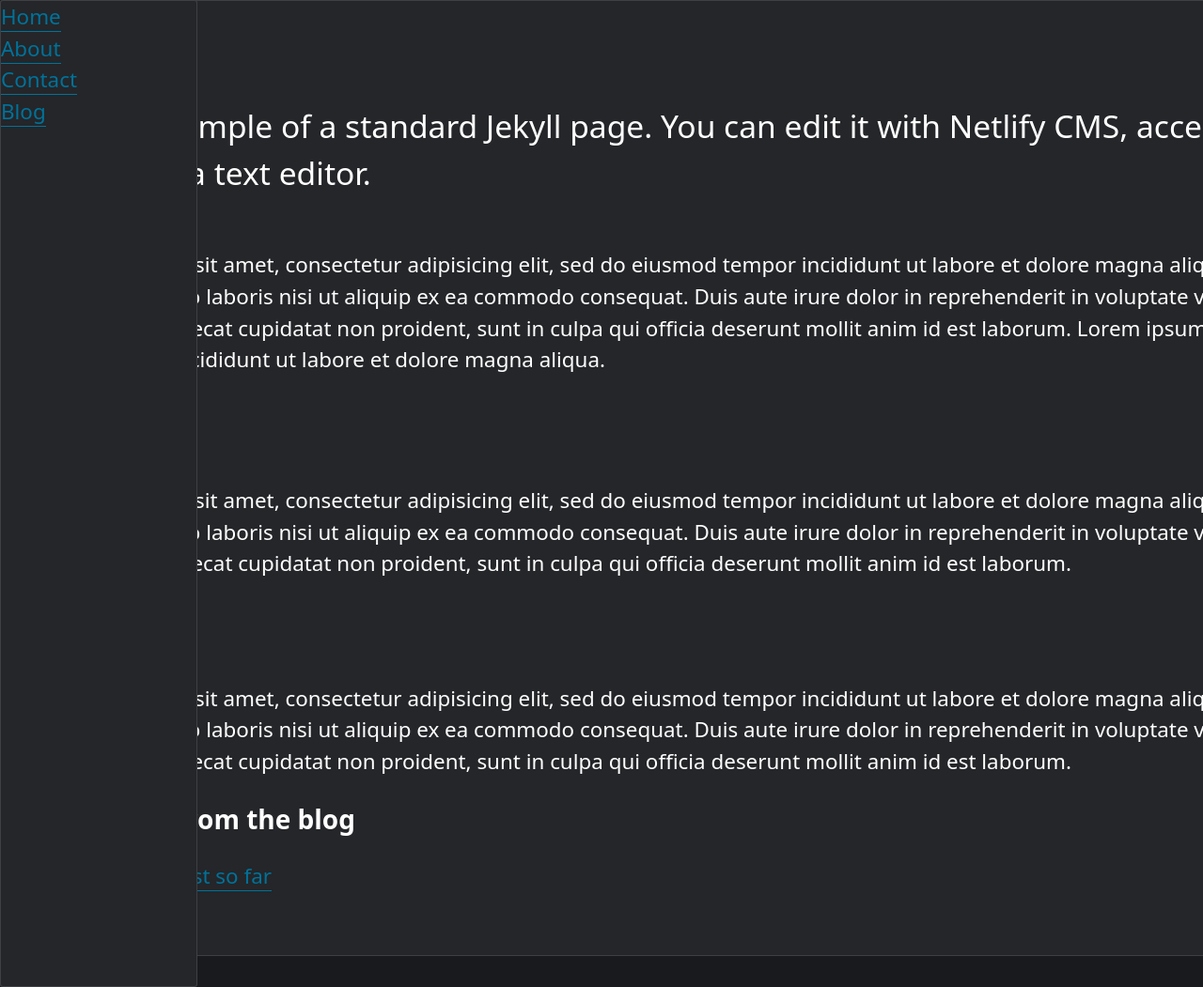
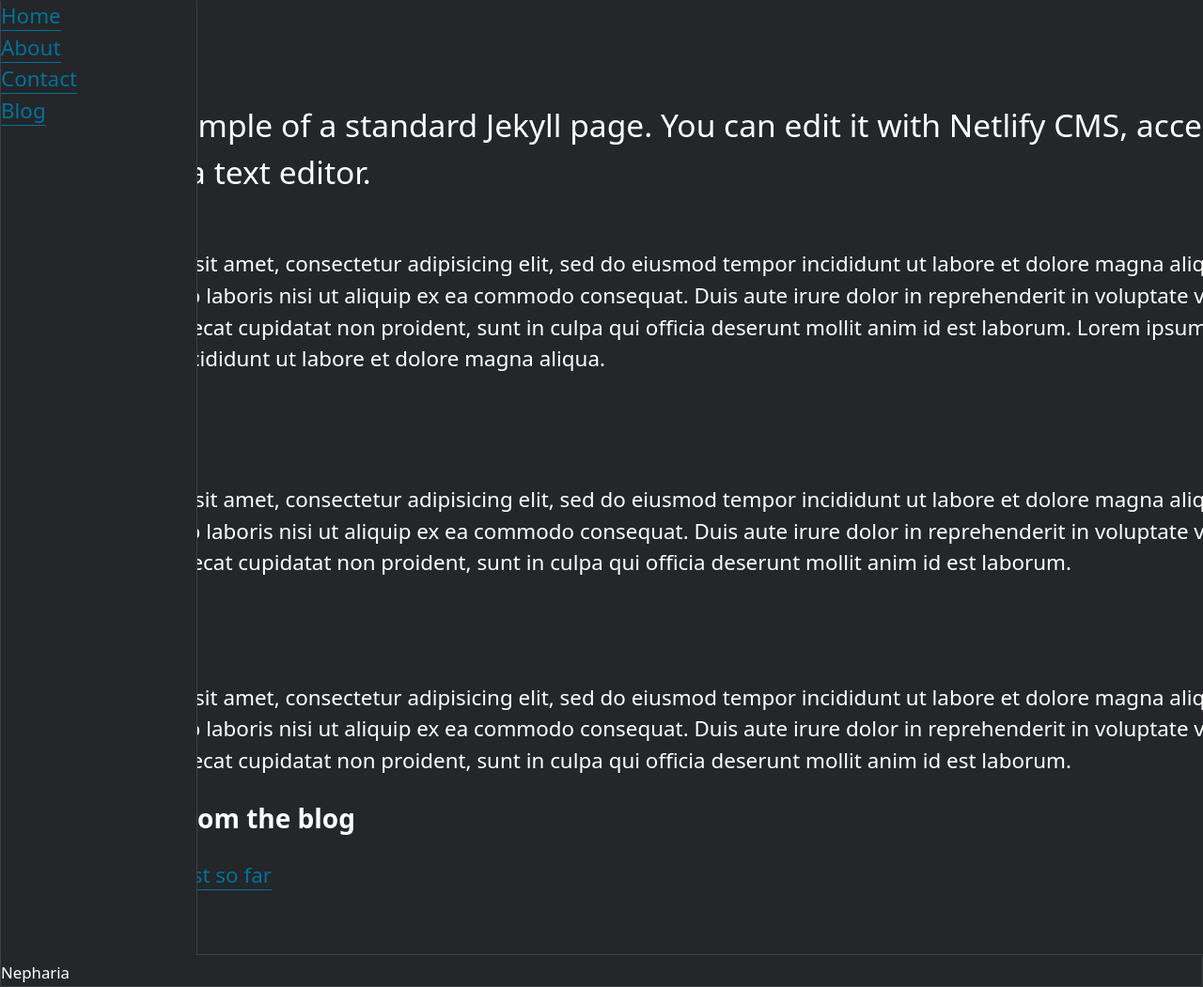
Before and after one commit to Ruben2776/Nepharia, a Jekyll site: the page built from pages/index.md, in a window 1280 px wide and 1051 px high. Shown: the whole window at 94% size. Built offline with Jekyll 4.4.1, drawn with Linux system fonts in a browser that asks for light colours; a script that is not in the unit is left out.

Commit message:
layout test 3

```diff
--- a/_sass/main.scss
+++ b/_sass/main.scss
@@ -14,7 +14,9 @@
 ;
 
 nav,
-main {
+main,
+footer {
   @include border-style;
+  border-top: 0;
   background: $main-color;
 }
--- a/_sass/partials/_footer.scss
+++ b/_sass/partials/_footer.scss
@@ -1,5 +1,5 @@
-/*
 footer {
+    position: absolute;
+    width: 100%;
 
-  }
-  */
+}
```
